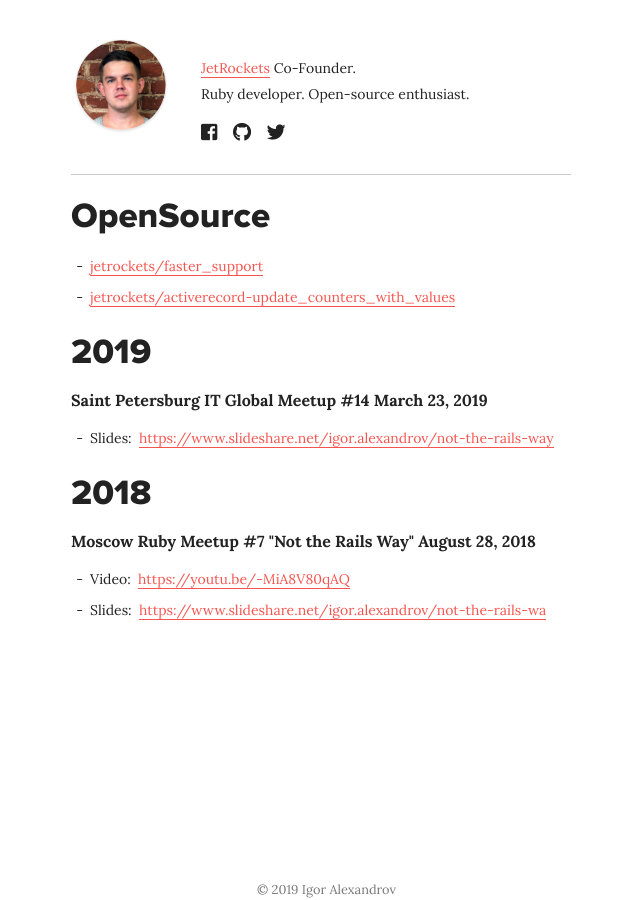
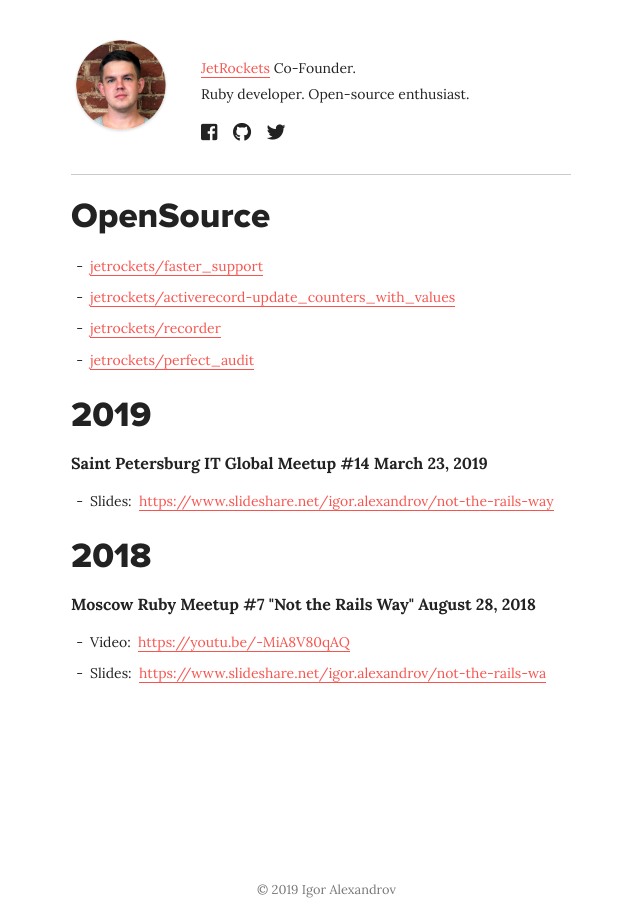
Before and after one commit to igor-alexandrov/igor-alexandrov.github.io, a Jekyll site: the page built from index.html, in a window 1280 px wide. Shown: the whole page, without its empty margins (319-959 px from the left). Built offline with Jekyll 4.4.1, drawn with Linux system fonts in a browser that asks for light colours.

Commit message:
Updated OS list

```diff
--- a/index.html
+++ b/index.html
@@ -5,10 +5,24 @@ layout: default
 	<h2 class="h2">OpenSource</h2>
 	<ul>
 		<li>
-				<a href="https://github.com/jetrockets/faster_support">jetrockets/faster_support</a>
+			<a href="https://github.com/jetrockets/faster_support" target='_blank'>
+        jetrockets/faster_support
+      </a>
 		</li>
     <li>
-        <a href="https://github.com/jetrockets/activerecord-update_counters_with_values">jetrockets/activerecord-update_counters_with_values</a>
+      <a href="https://github.com/jetrockets/activerecord-update_counters_with_values" target='_blank'>
+        jetrockets/activerecord-update_counters_with_values
+      </a>
+    </li>
+    <li>
+      <a href="https://github.com/jetrockets/recorder" target='_blank'>
+        jetrockets/recorder
+      </a>
+    </li>
+    <li>
+      <a href="https://github.com/jetrockets/perfect_audit" target='_blank'>
+        jetrockets/perfect_audit
+      </a>
     </li>
 	</ul>
 
```
